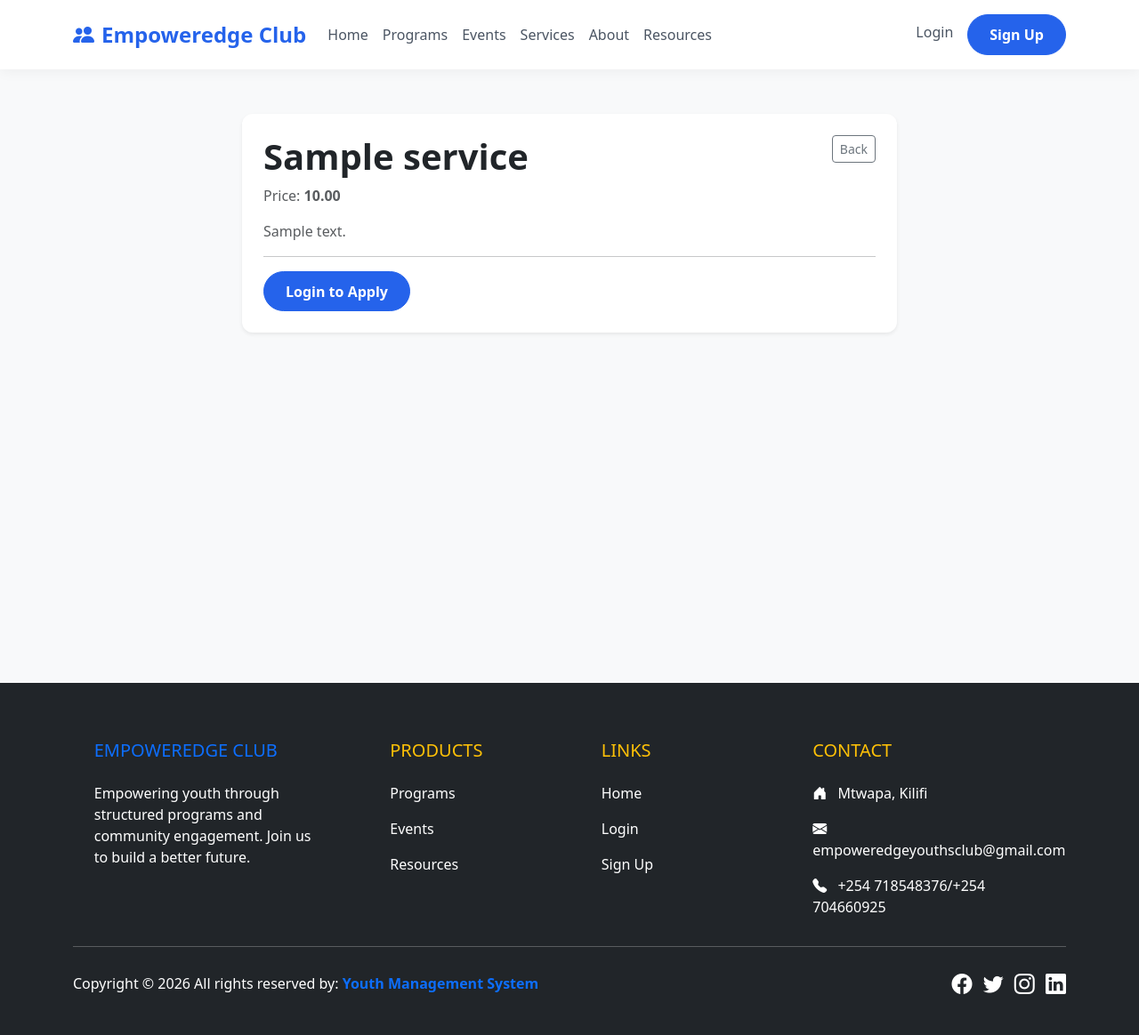
After one commit to MADZAYOWILLIAM/django_web, a Django app: page /services/1/ in a window 1280 px wide. The commit adds this page. Shown: the whole page at 89% size. Run offline with Django 5.2, Linux system fonts and the light colour scheme; tables that the repository leaves empty hold one stand-in row (values such as "Sample post").

Commit message:
Adding Service Feature

```diff
--- a/templates/base.html
+++ b/templates/base.html
@@ -87,6 +87,10 @@
                     </li>
                     <li class="nav-item">
                         <a class="nav-link" href="{% url 'event_list' %}">Events</a>
+                    </li>
+
+                    <li class="nav-item">
+                        <a class="nav-link" href="{% url 'service_list' %}">Services</a>
                     </li>
 
                     <li class="nav-item">
--- /dev/null
+++ b/templates/services/service_detail.html
@@ -0,0 +1,43 @@
+{% extends 'base.html' %}
+
+{% block title %}{{ service.name }} - Services{% endblock %}
+
+{% block content %}
+<div class="container py-5">
+    <div class="row justify-content-center">
+        <div class="col-lg-8">
+            <div class="card shadow-sm border-0">
+                <div class="card-body p-4">
+                    <div class="d-flex justify-content-between align-items-start mb-3">
+                        <div>
+                            <h1 class="fw-bold mb-2">{{ service.name }}</h1>
+                            <div class="text-muted">Price: <span class="fw-semibold">{{ service.price }}</span></div>
+                        </div>
+                        <a href="{% url 'service_list' %}" class="btn btn-outline-secondary btn-sm">Back</a>
+                    </div>
+
+                    <p class="text-muted">{{ service.description }}</p>
+
+                    <hr>
+
+                    {% if user.is_authenticated %}
+                        {% if has_requested %}
+                            <button class="btn btn-success rounded-pill px-4" disabled>
+                                <i class="bi bi-check-circle-fill me-1"></i>Applied
+                            </button>
+                        {% else %}
+                            <a href="{% url 'service_apply' service.pk %}" class="btn btn-primary rounded-pill px-4">
+                                Apply for Service
+                            </a>
+                        {% endif %}
+                    {% else %}
+                        <a href="{% url 'login' %}?next={{ request.path }}" class="btn btn-primary rounded-pill px-4">
+                            Login to Apply
+                        </a>
+                    {% endif %}
+                </div>
+            </div>
+        </div>
+    </div>
+</div>
+{% endblock %}
--- a/yms_project/settings.py
+++ b/yms_project/settings.py
@@ -48,6 +48,7 @@ INSTALLED_APPS = [
     'events.apps.EventsConfig',
     'mentorship.apps.MentorshipConfig',
     'resources.apps.ResourcesConfig',
+    'services.apps.ServicesConfig',
 ]
 
 # MIDDLEWARE = [
--- a/yms_project/urls.py
+++ b/yms_project/urls.py
@@ -14,6 +14,7 @@ urlpatterns = [
     path('events/', include('events.urls')),
     path('mentorship/', include('mentorship.urls')),
     path('resources/', include('resources.urls')),
+    path('services/', include('services.urls')),
     path('', include('blog.urls')),
 ]
 
```
Also changed, not shown: templates/services/service_apply.html (added, +28 -0 lines), services/migrations/0001_initial.py (added).
